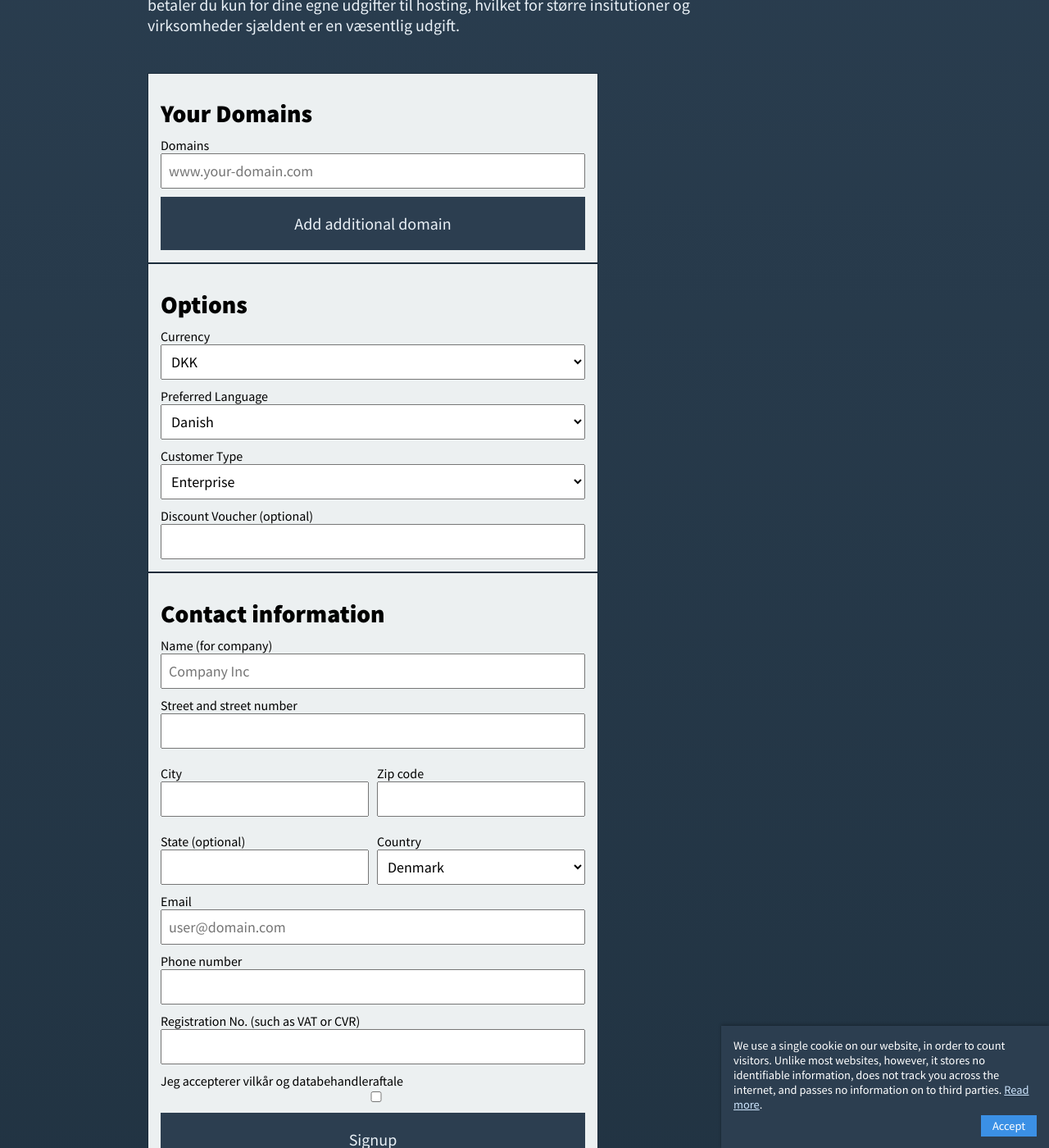
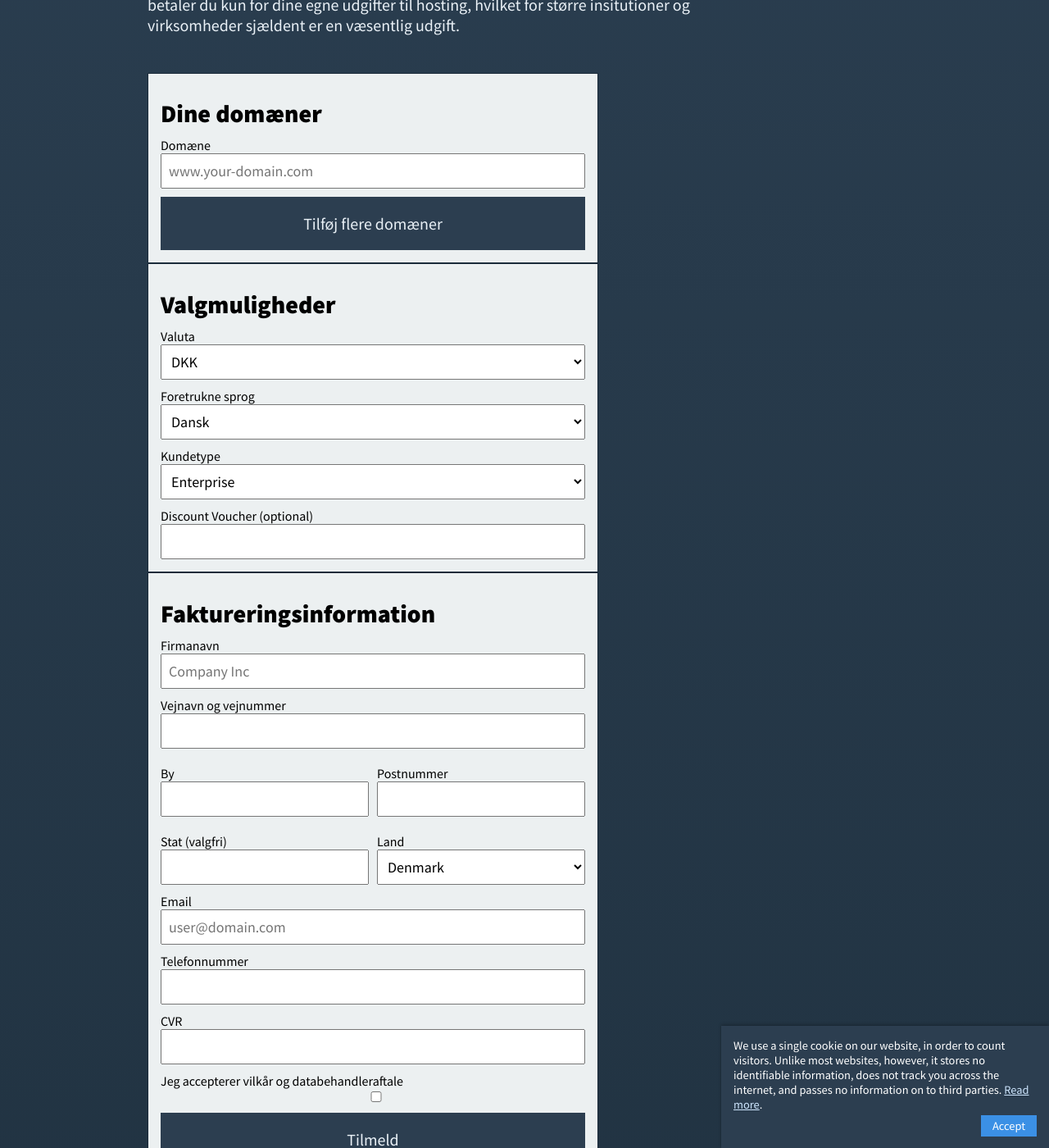
Before and after one commit to derangeddk/deranged.dk, a Jekyll site: the page built from fix-google-analytics/index.html, in a window 1280 px wide and 1400 px high, scrolled down 2175 px. Shown: the whole window at 82% size. Built offline with Jekyll 4.4.1, drawn with Linux system fonts in a browser that asks for light colours.

Commit message:
Add danish/english language to fix-ga-form. Can be set with a prop

```diff
--- a/_includes/fix_analytics_signup_form.html
+++ b/_includes/fix_analytics_signup_form.html
@@ -14,10 +14,10 @@
             <!-- This is a honeypot, it is invisible to users, but not to bots. If it has value, it means it is a bot -->
         </label>
         <div class="contact-form">
-            <h2>Your Domains</h2>
+            <h2>{% if include.language == "danish" %} Dine domæner {% else %} Your Domains {% endif %}</h2>
             <div data-domains-container>
                 <label>
-                    <span>Domains</span>
+                    <span>{% if include.language == "danish" %} Domæne {% else %} Domain {% endif %}</span>
                     <input
                         placeholder="www.your-domain.com"
                         type="text"
@@ -31,13 +31,13 @@
                 class="btn"
                 data-add-additional-domain
             >
-                Add additional domain
+                {% if include.language == "danish" %} Tilføj flere domæner {% else %} Add additional domain {% endif %}
             </button>
         </div>
         <div class="contact-form">
-            <h2>Options</h2>
+            <h2>{% if include.language == "danish" %} Valgmuligheder {% else %} Options {% endif %}</h2>
             <label>
-                <span>Currency</span>
+                <span> {% if include.language == "danish" %} Valuta {% else %} Currency {% endif %} </span>
                 <select
                     name="currency"
                     required
@@ -47,17 +47,19 @@
                 </select>
             </label>
             <label>
-                <span>Preferred Language</span>
+                <span>
+                    {% if include.language == "danish" %} Foretrukne sprog {% else %} Preferred Language {% endif %}
+                </span>
                 <select
                     name="locale"
                     required
                 >
-                    <option value="da_DK">Danish</option>
+                    <option value="da_DK">Dansk</option>
                     <option value="en_US">English</option>
                 </select>
             </label>
             <label>
-                <span>Customer Type</span>
+                <span> {% if include.language == "danish" %} Kundetype {% else %} Customer Type {% endif %} </span>
                 <select
                     name="customer_type"
                     required
@@ -75,9 +77,11 @@
             </label>
         </div>
         <div class="contact-form">
-            <h2>Contact information</h2>
+            <h2>
+                {% if include.language == "danish" %} Faktureringsinformation {% else %} Billing information{% endif %}
+            </h2>
             <label>
-                <span>Name (for company)</span>
+                <span> {% if include.language == "danish" %} Firmanavn {% else %} Company name {% endif %} </span>
                 <input
                     type="text"
                     name="name"
@@ -86,7 +90,13 @@
                 />
             </label>
             <label>
-                <span>Street and street number</span>
+                <span>
+                    {% if include.language == "danish" %}
+                        Vejnavn og vejnummer
+                    {% else %}
+                        Street and street number
+                    {% endif %}
+                </span>
                 <input
                     type="text"
                     name="location_street"
@@ -95,7 +105,7 @@
             </label>
             <div class="two-col-inputs">
                 <label>
-                    <span>City</span>
+                    <span> {% if include.language == "danish" %} By {% else %} City {% endif %} </span>
                     <input
                         type="text"
                         name="location_city"
@@ -103,7 +113,7 @@
                     />
                 </label>
                 <label for="">
-                    <span>Zip code</span>
+                    <span> {% if include.language == "danish" %} Postnummer {% else %} Zip code {% endif %} </span>
                     <input
                         type="number"
                         name="location_zipcode"
@@ -113,14 +123,16 @@
             </div>
             <div class="two-col-inputs">
                 <label for="">
-                    <span>State (optional)</span>
+                    <span>
+                        {% if include.language == "danish" %} Stat (valgfri) {% else %} State (optional) {% endif %}
+                    </span>
                     <input
                         type="text"
                         name="location_state"
                     />
                 </label>
                 <label>
-                    <span>Country</span>
+                    <span> {% if include.language == "danish" %} Land {% else %} Country {% endif %} </span>
                     <select
                         name="location_country_id"
                         required
@@ -139,7 +151,7 @@
                 />
             </label>
             <label>
-                <span>Phone number</span>
+                <span> {% if include.language == "danish" %} Telefonnummer {% else %} Phone number {% endif %} </span>
                 <input
                     type="tel"
                     name="phone"
@@ -147,7 +159,13 @@
                 />
             </label>
             <label>
-                <span>Registration No. (such as VAT or CVR)</span>
+                <span>
+                    {% if include.language == "danish" %}
+                        CVR
+                    {% else %}
+                        Registration No. (such as VAT or CVR)
+                    {% endif %}
+                </span>
                 <input
                     type="text"
                     name="registration_number"
@@ -155,21 +173,27 @@
                 />
             </label>
             <label>
-                <span>Jeg accepterer vilkår og databehandleraftale</span>
+                <span>
+                    {% if include.language == "danish" %}
+                        Jeg accepterer vilkår og databehandleraftale
+                    {% else %}
+                        I accept the terms and conditions
+                    {% endif %}
+                </span>
                 <input
                     required
                     type="checkbox"
                     name="accept_terms"
                 />
             </label>
-            <button type="submit">Signup</button>
+            <button type="submit">{% if include.language == "danish" %} Tilmeld {% else %} Signup {% endif %}</button>
         </div>
     </form>
     <div
         class="contact-form-overlay contact-form-overlay-clickthrough"
         data-analytics-form-overlay
     >
-        Sending...
+        {% if include.language == "danish" %} Sender... {% else %} Sending... {% endif %}
     </div>
 </section>
 
--- a/fix-google-analytics/index.html
+++ b/fix-google-analytics/index.html
@@ -64,7 +64,7 @@ layout: fix-analytics
     <p>
         Kontakt os på <a href="mailto:get+matomo@deranged.dk">get+matomo@deranged.dk</a>, hvis du har brug for hjælp til opsætning af Matomo i infrastruktur ejet af dig. Det tager nogle konsulenttimer, men derefter betaler du kun for dine egne udgifter til hosting, hvilket for større insitutioner og virksomheder sjældent er en væsentlig udgift.
     </p>
-    {% include fix_analytics_signup_form.html %}
+    {% include fix_analytics_signup_form.html language="danish" %}
 </main>
 
 <!--
```
Also changed, not shown: other parts of _includes/fix_analytics_signup_form.html (+1 -1 lines).
